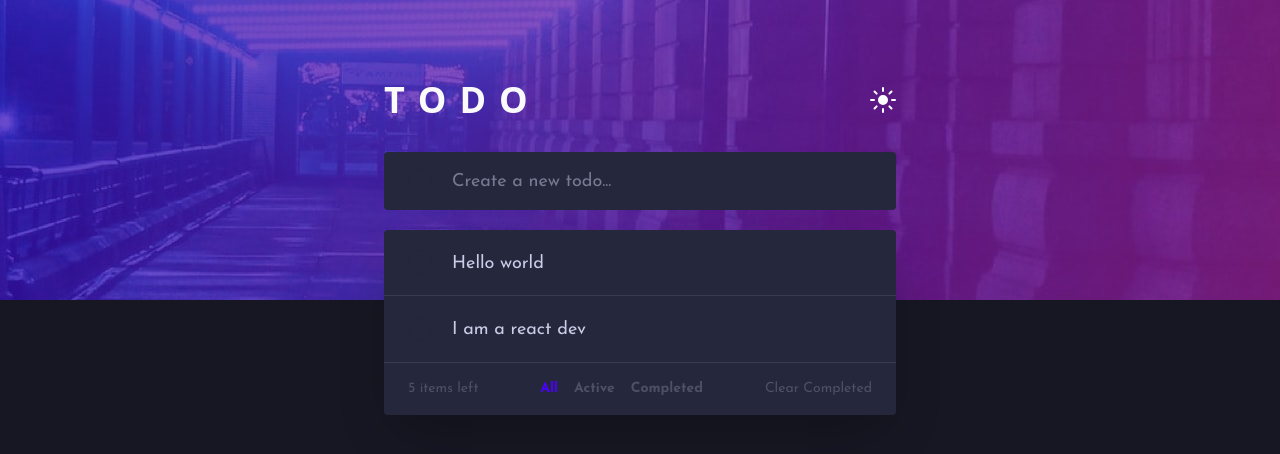
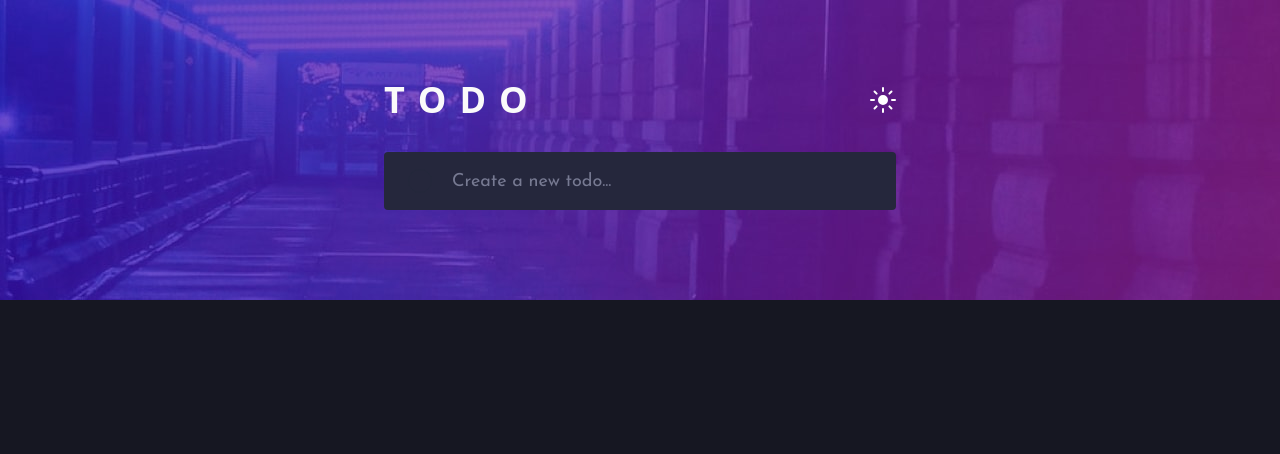
Before and after one commit to Sthabiraj/react-todo-app, a React (Vite) app: page / in a window 1280 px wide. Shown: the top 454 px of the page. Built offline with nearby package versions, Linux system fonts and the light colour scheme.

Commit message:
Add todo functionality to Input component

```diff
--- a/src/App.jsx
+++ b/src/App.jsx
@@ -5,6 +5,8 @@ import Todos from "./components/UI/Todos";
 
 const App = () => {
   const [isDark, setIsDark] = useState(true);
+  const [todos, setTodos] = useState([]);
+
   const toggleTheme = () => {
     setIsDark(!isDark);
   };
@@ -15,11 +17,33 @@ const App = () => {
       : "bg-lightTheme-veryLightGrayishBlue bg-lightThemeImage"
   }  bg-no-repeat`;
 
+  const addTodo = (todo) => {
+    setTodos([...todos, todo]);
+  };
+
+  const [value, setValue] = useState("");
+
+  const handleChange = (event) => {
+    setValue(event.target.value);
+  };
+
+  const handleKeyPress = (event) => {
+    if (event.key === "Enter") {
+      addTodo(value);
+      setValue("");
+    }
+  };
+
   return (
     <div className={style}>
       <Header toggleTheme={toggleTheme} isDark={isDark} />
-      <Input isDark={isDark} isReadonly={false} />
-      <Todos isDark={isDark} />
+      <Input
+        isDark={isDark}
+        value={value}
+        handleChange={handleChange}
+        handleKeyPress={handleKeyPress}
+      />
+      <Todos isDark={isDark} todos={todos} />
     </div>
   );
 };
--- a/src/components/Input.jsx
+++ b/src/components/Input.jsx
@@ -2,7 +2,7 @@ import Box from "./UI/Box";
 import Checkbox from "./UI/Checkbox";
 import InputBox from "./UI/InputBox";
 
-const Input = ({ isDark, isReadonly }) => {
+const Input = ({ isDark, value, handleChange, handleKeyPress }) => {
   const style = `rounded ${
     isDark
       ? "bg-darkTheme-veryDarkDesaturatedBlue"
@@ -12,7 +12,12 @@ const Input = ({ isDark, isReadonly }) => {
   return (
     <Box className={style}>
       <Checkbox />
-      <InputBox isDark={isDark} isReadonly={isReadonly} />
+      <InputBox
+        isDark={isDark}
+        value={value}
+        handleChange={handleChange}
+        handleKeyPress={handleKeyPress}
+      />
     </Box>
   );
 };
--- a/src/components/Todo.jsx
+++ b/src/components/Todo.jsx
@@ -1,11 +1,18 @@
 import Checkbox from "./UI/Checkbox";
-import InputBox from "./UI/InputBox";
 
 const Todo = ({ isDark, value }) => {
   return (
-    <div className="flex gap-5 px-6 py-5 w-screen max-w-lg border-b border-b-darkTheme-veryDarkGrayishBlue-hover">
+    <div className="flex align-middle gap-5 px-6 py-5 w-screen max-w-lg border-b border-b-darkTheme-veryDarkGrayishBlue-hover">
       <Checkbox />
-      <InputBox isDark={isDark} isReadonly={true} value={value} />
+      <div
+        className={`bg-transparent font-josefinSans text-base${
+          isDark
+            ? "text-darkTheme-lightGrayishBlue"
+            : "text-lightTheme-veryDarkGrayishBlue"
+        } w-full pt-1`}
+      >
+        {value}
+      </div>
     </div>
   );
 };
--- a/src/components/UI/InputBox.jsx
+++ b/src/components/UI/InputBox.jsx
@@ -1,16 +1,17 @@
-const InputBox = ({ isDark, isReadonly, value }) => {
+const InputBox = ({ isDark, value, handleChange, handleKeyPress }) => {
   return (
     <div className="w-full">
       <input
         type="text"
-        placeholder={!isReadonly ? "Create a new todo..." : ""}
+        placeholder="Create a new todo..."
         className={`bg-transparent focus:outline-none font-josefinSans text-base ${
           isDark
             ? "text-darkTheme-lightGrayishBlue placeholder-darkTheme-darkGrayishBlue"
             : "text-lightTheme-veryDarkGrayishBlue placeholder-lightTheme-darkGrayishBlue"
         } w-full`}
-        readOnly={isReadonly}
         value={value}
+        onChange={handleChange}
+        onKeyUp={handleKeyPress}
       />
     </div>
   );
--- a/src/components/UI/Todos.jsx
+++ b/src/components/UI/Todos.jsx
@@ -2,20 +2,21 @@ import Box from "./Box";
 import Todo from "../Todo";
 import TodoActions from "../TodoActions";
 
-const Todos = ({ isDark }) => {
+const Todos = ({ isDark, todos }) => {
   const style = `rounded shadow-2xl ${
     isDark
       ? "bg-darkTheme-veryDarkDesaturatedBlue"
       : "bg-lightTheme-veryLightGray"
-  }`;
+  } w-screen max-w-lg`;
 
   return (
     <Box isDark={isDark} className={style}>
       <div>
-        <Todo isDark={isDark} value="Hello world" />
-        <Todo isDark={isDark} value="I am a react dev" />
+        {todos.map((todo, index) => (
+          <Todo key={index} isDark={isDark} value={todo} />
+        ))}
       </div>
-      <TodoActions />
+      {todos.length !== 0 && <TodoActions />}
     </Box>
   );
 };
```
